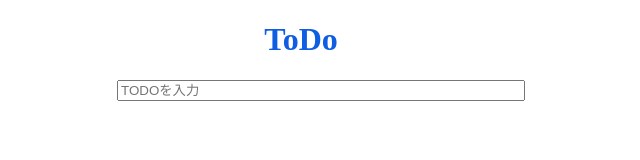
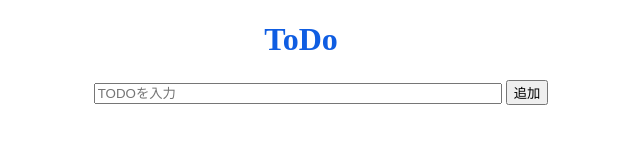
Before and after one commit to 21otamoT/ToDO_app, a plain HTML site: page ToDo_app/index.html in a window 1280 px wide. Shown: the whole page, without its empty margins (339-979 px from the left). Drawn offline with Linux system fonts and the light colour scheme.

Commit message:
Update index.html

```diff
--- a/ToDo_app/index.html
+++ b/ToDo_app/index.html
@@ -32,6 +32,7 @@
     <h1 style="color: rgb(15, 93, 226)";>ToDo</h1>
     <form id="form">
         <input type="text" id="input" placeholder="TODOを入力" autocomplete="off">
+        <button id="bt">追加</button>
     </form>
       <ul class="list-group" id="ul"></ul>
     <script src="script.js"></script>
```
